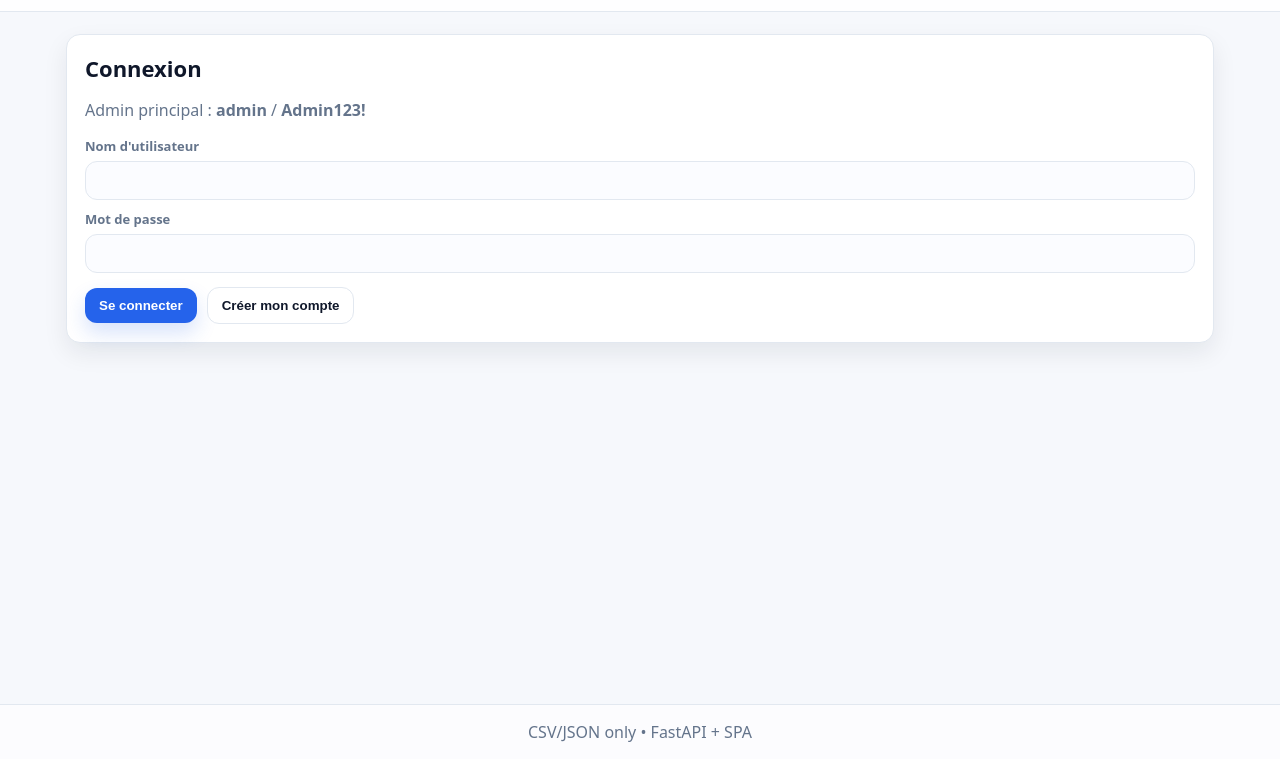
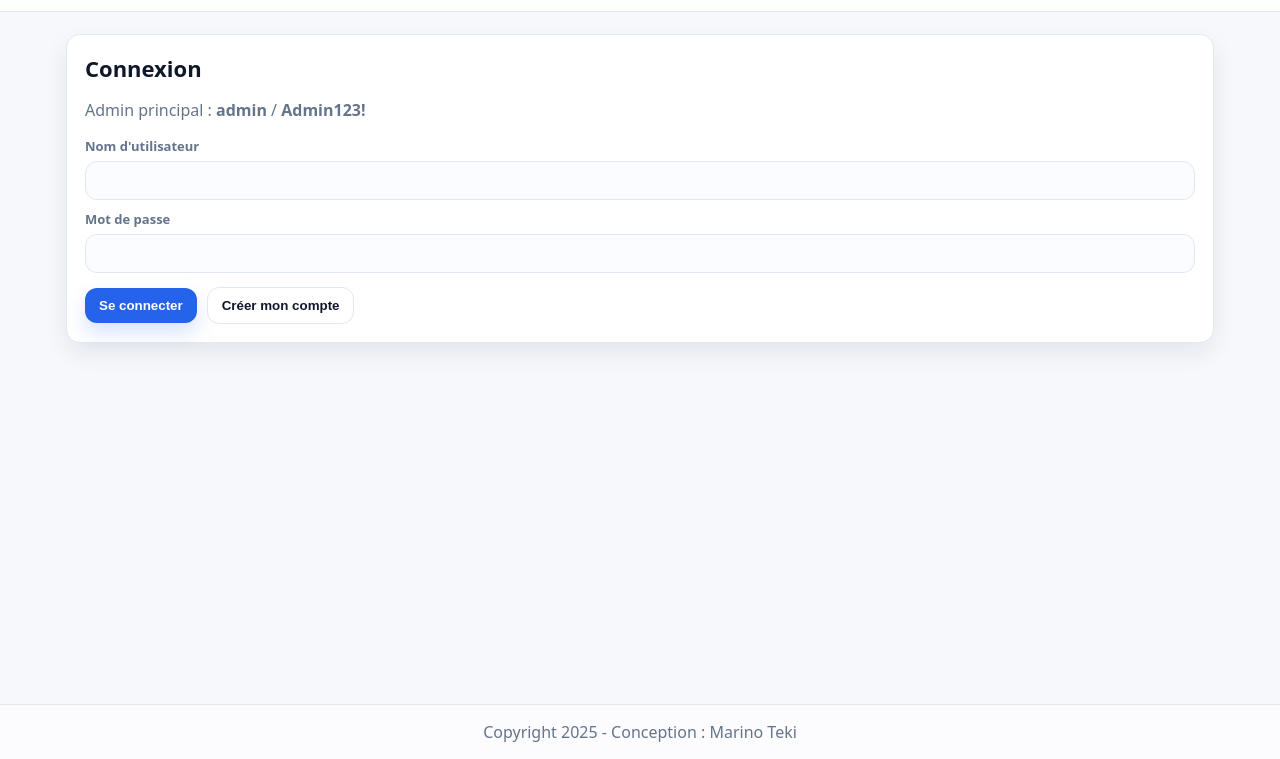
Before and after one commit to tekimarino/eglise, a plain HTML site: page frontend/index.html in a window 1280 px wide. Shown: the part 41-800 px from the top of the page. Drawn offline with Linux system fonts and the light colour scheme; files that its build step writes are made by us from their sources; files whose address does not match are found by name.

Commit message:
Mise à jour

```diff
--- a/frontend/index.html
+++ b/frontend/index.html
@@ -336,7 +336,7 @@
     </section>
   </main>
 
-  <footer class="footer">CSV/JSON only • FastAPI + SPA</footer>
+  <footer class="footer">Copyright 2025 - Conception : Marino Teki </footer>
 </div>
 
 <script src="/static/app.js"></script>
```
